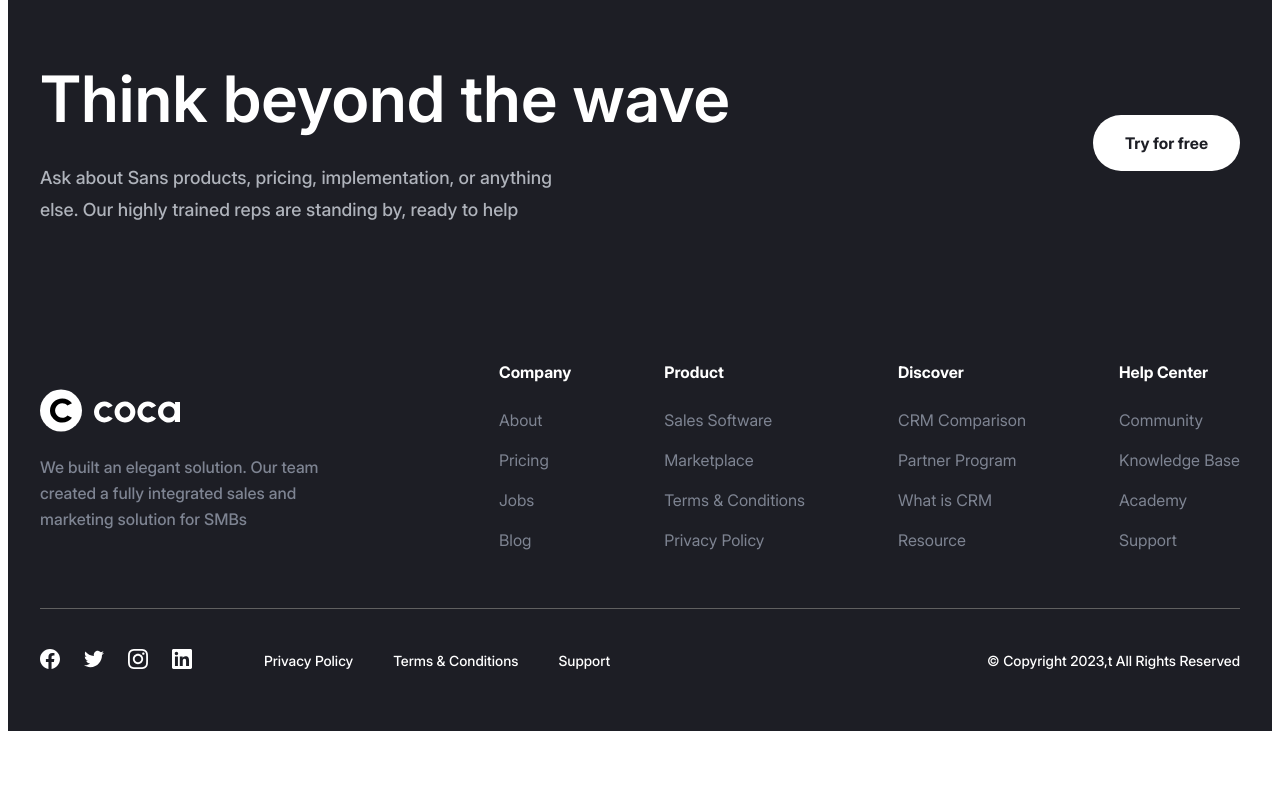
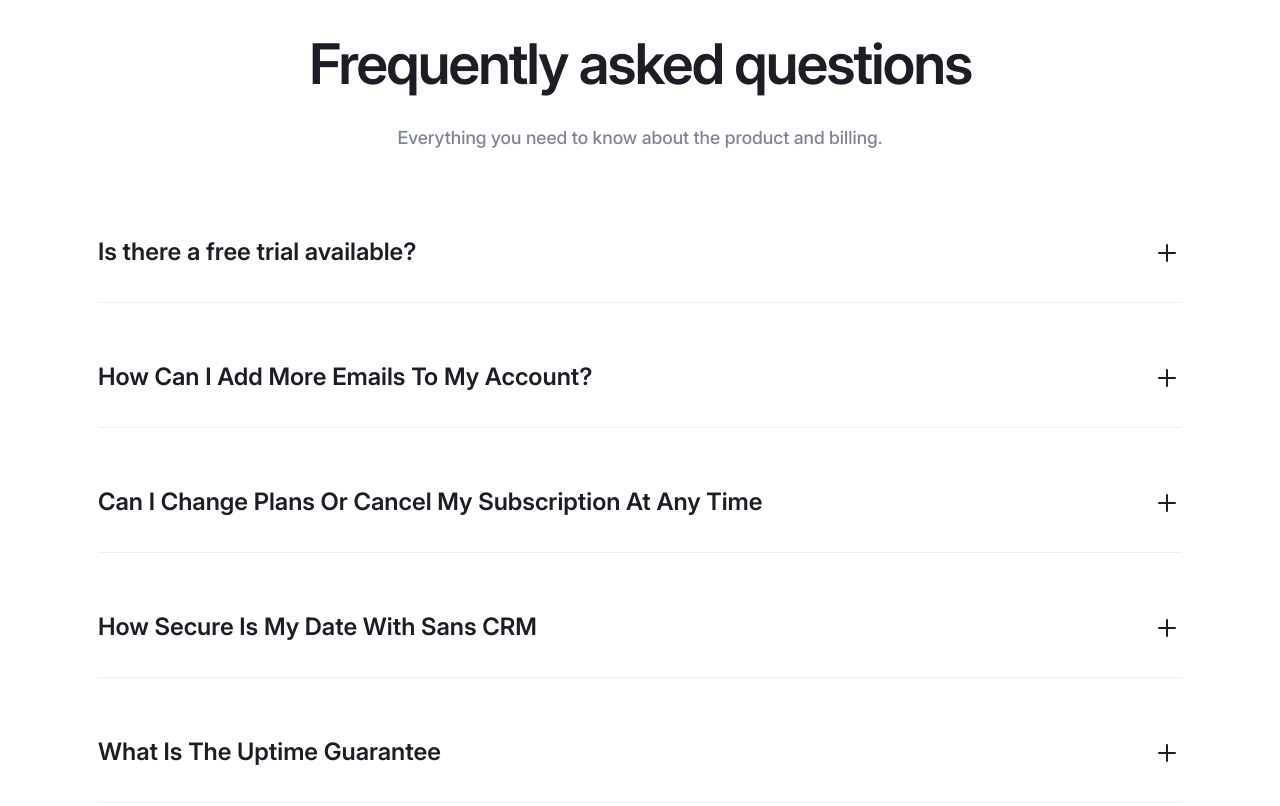
Before and after one commit to yuwi-webdeviki/coca, a website built with Vite: page src/pricing.html in a window 1280 px wide. Shown: the part 1640-2446 px from the top of the page. Before the commit the page ends 2379 px from the top, so only its background shows below. Built offline with nearby package versions, Linux system fonts and the light colour scheme.

Commit message:
created pricing:faq

```diff
--- /dev/null
+++ b/src/assets/scss/components/pricing/_faq.scss
@@ -0,0 +1,120 @@
+@use '../../mixins';
+
+.faq {
+  padding: 82px 0 160px;
+  text-align: center;
+
+  @include mixins.mobile {
+    padding: 42px 0 80px;
+  }
+
+  &__container {
+    max-width: 1114px;
+  }
+
+  &__title {
+    margin-bottom: 24px;
+    font-weight: 600;
+    letter-spacing: -0.04em;
+    color: var(--neutral-color-100);
+
+    @include mixins.mobile {
+      margin-bottom: 18px;
+    }
+  }
+
+  &__descr {
+    margin-bottom: 80px;
+    font-weight: 500;
+    line-height: 178%;
+    text-align: center;
+    color: var(--neutral-color-150);
+
+    @include mixins.mobile {
+      margin-bottom: 50px;
+    }
+  }
+
+  &__accordion {
+    border-bottom: 1px solid var(--neutral-color-30);
+    padding-bottom: 32px;
+    text-align: left;
+
+    @include mixins.mobile {
+      padding-bottom: 12px;
+    }
+
+    &:not(:last-child) {
+      margin-bottom: 56px;
+
+      @include mixins.mobile {
+        margin-bottom: 36px;
+      }
+    }
+
+    &-control {
+      @include mixins.flex-all-between;
+      gap: 15px;
+      list-style: none;
+      cursor: pointer;
+
+      &::-webkit-details-marker {
+        display: none;
+      }
+    }
+
+    &-title {
+      font-weight: 600;
+      line-height: 150%;
+      color: var(--neutral-color-100);
+    }
+
+    &-icon {
+      position: relative;
+      width: 24px;
+      height: 24px;
+
+      &::before {
+        content: '';
+        display: inline-block;
+        border-radius: 5px;
+        width: 18px;
+        height: 2px;
+        background-color: var(--neutral-color-100);
+      }
+
+      &::after {
+        transform: rotate(90deg);
+      }
+
+      &::before,
+      &::after {
+        content: '';
+        position: absolute;
+        top: 50%;
+        left: 0;
+        display: inline-block;
+        border-radius: 5px;
+        width: 18px;
+        height: 2px;
+        background-color: var(--neutral-color-100);
+      }
+    }
+
+    &[open] &-icon::after {
+      display: none;
+    }
+
+    &-text {
+      margin-top: 16px;
+      max-width: 641px;
+      font-weight: 500;
+      line-height: 178%;
+      color: var(--neutral-color-150);
+
+      @include mixins.mobile {
+        margin-top: 10px;
+      }
+    }
+  }
+}
--- a/src/assets/scss/globals/text.scss
+++ b/src/assets/scss/globals/text.scss
@@ -121,6 +121,10 @@
 
     &-large {
       font-size: 24px;
+
+      @include mixins.mobile {
+        font-size: 18px;
+      }
     }
 
     &-medium {
--- a/src/assets/scss/pricing.scss
+++ b/src/assets/scss/pricing.scss
@@ -8,3 +8,4 @@
 
 // home
 @use './components/pricing/hero';
+@use './components/pricing/faq';
--- /dev/null
+++ b/src/html/components/pricing/faq.html
@@ -0,0 +1,43 @@
+<section class="faq">
+  <div class="container faq__container">
+    <h2 class="faq__title heading-h2">Frequently asked questions</h2>
+    <p class="faq__descr text-p-medium">
+      Everything you need to know about the product and billing.
+    </p>
+    <details class="faq__accordion">
+      <summary class="faq__accordion-control">
+        <h3 class="faq__accordion-title text-p-large">Is there a free trial available?</h3>
+        <span class="faq__accordion-icon"></span>
+      </summary>
+      <p class="faq__accordion-text text-p-medium">Yes, you can try us for free for 30 days. If you want, we’ll provide you with a free, personalized 30-minute onboarding call to get you up and running as soon as possible.</p>
+    </details>
+    <details class="faq__accordion">
+      <summary class="faq__accordion-control">
+        <h3 class="faq__accordion-title text-p-large">How Can I Add More Emails To My Account?</h3>
+        <span class="faq__accordion-icon"></span>
+      </summary>
+      <p class="faq__accordion-text text-p-medium">Yes, you can try us for free for 30 days. If you want, we’ll provide you with a free, personalized 30-minute onboarding call to get you up and running as soon as possible.</p>
+    </details>
+    <details class="faq__accordion">
+      <summary class="faq__accordion-control">
+        <h3 class="faq__accordion-title text-p-large">Can I Change Plans Or Cancel My Subscription At Any Time</h3>
+        <span class="faq__accordion-icon"></span>
+      </summary>
+      <p class="faq__accordion-text text-p-medium">Yes, you can try us for free for 30 days. If you want, we’ll provide you with a free, personalized 30-minute onboarding call to get you up and running as soon as possible.</p>
+    </details>
+    <details class="faq__accordion">
+      <summary class="faq__accordion-control">
+        <h3 class="faq__accordion-title text-p-large">How Secure Is My Date With Sans CRM</h3>
+        <span class="faq__accordion-icon"></span>
+      </summary>
+      <p class="faq__accordion-text text-p-medium">Yes, you can try us for free for 30 days. If you want, we’ll provide you with a free, personalized 30-minute onboarding call to get you up and running as soon as possible.</p>
+    </details>
+    <details class="faq__accordion">
+      <summary class="faq__accordion-control">
+        <h3 class="faq__accordion-title text-p-large">What Is The Uptime Guarantee</h3>
+        <span class="faq__accordion-icon"></span>
+      </summary>
+      <p class="faq__accordion-text text-p-medium">Yes, you can try us for free for 30 days. If you want, we’ll provide you with a free, personalized 30-minute onboarding call to get you up and running as soon as possible.</p>
+    </details>
+  </div>
+</section>
--- a/src/pricing.html
+++ b/src/pricing.html
@@ -5,6 +5,7 @@
     <load src="./html/components/header.html" title="Pricing page" />
 
     <load src="./html/components/pricing/hero.html" />
+    <load src="./html/components/pricing/faq.html" />
 
 
     <load src="./html/components/footer.html" />
```
